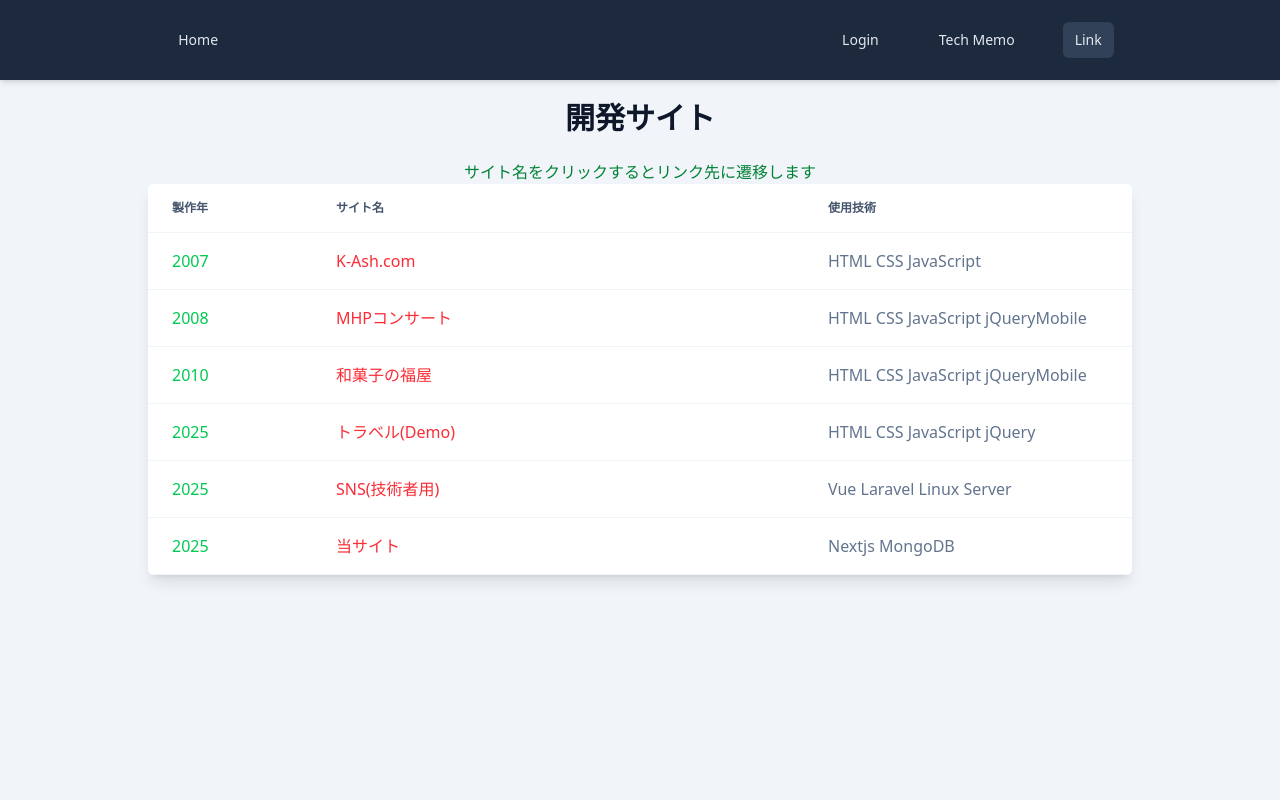
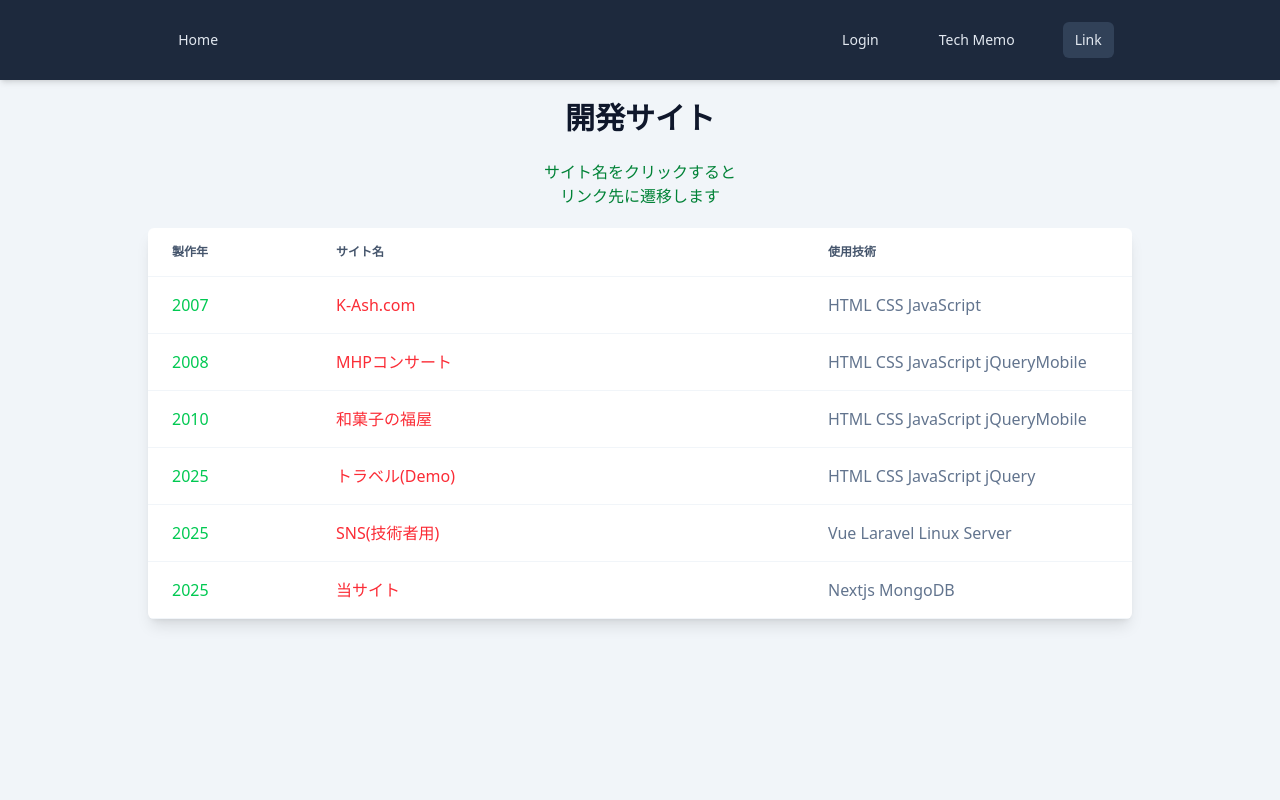
Before and after one commit to kashsan-jp/next-blog-app, a Next.js app: page /link in a window 1280 px wide. Shown: the top 800 px of the page. Built offline with nearby package versions, Linux system fonts and the light colour scheme; no server answers.

Commit message:
2025.8.16.14

```diff
--- a/src/app/link/page.jsx
+++ b/src/app/link/page.jsx
@@ -10,8 +10,8 @@ export default function Link() {
       <div className='title'>
       開発サイト
       </div>
-      <p className='text-center text-green-700'>
-      サイト名をクリックするとリンク先に遷移します
+      <p className='text-center text-green-700 mb-5'>
+      サイト名をクリックすると<br></br>リンク先に遷移します
       </p>
       <table>
         <thead>
```
